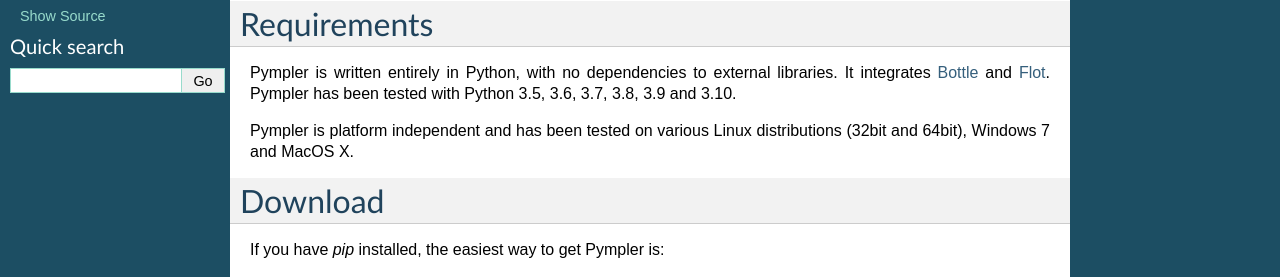
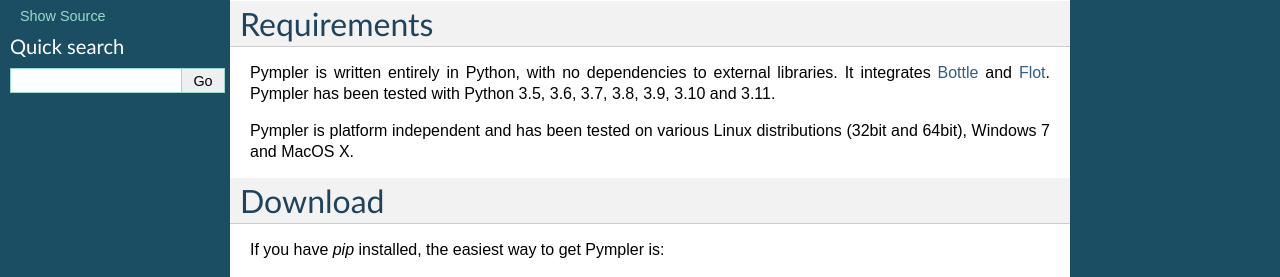
Before and after one commit to pympler/pympler, a Sphinx documentation site: the page built from doc/source/intro.rst, in a window 1280 px wide. Shown: the part 296-573 px from the top of the page. Built offline with Sphinx 7.4.7, drawn with Linux system fonts in a browser that asks for light colours.

Commit message:
Document 3.11 support

```diff
--- a/doc/source/intro.rst
+++ b/doc/source/intro.rst
@@ -23,7 +23,7 @@ Requirements
 Pympler is written entirely in Python, with no dependencies to external
 libraries. It integrates `Bottle <http://bottlepy.org>`_ and
 `Flot <http://www.flotcharts.org>`_. Pympler has been tested with
-Python 3.5, 3.6, 3.7, 3.8, 3.9 and 3.10.
+Python 3.5, 3.6, 3.7, 3.8, 3.9, 3.10 and 3.11.
 
 Pympler is platform independent and has been tested on various Linux
 distributions (32bit and 64bit), Windows 7 and MacOS X.
--- a/setup.py
+++ b/setup.py
@@ -83,6 +83,7 @@ def run_setup(include_tests=0):
                        'Programming Language :: Python :: 3.8',
                        'Programming Language :: Python :: 3.9',
                        'Programming Language :: Python :: 3.10',
+                       'Programming Language :: Python :: 3.11',
                        'Topic :: Software Development :: Bug Tracking',
                        ],
           cmdclass={'try': PreinstallTestCommand,
```
Also changed, not shown: README.md (+2 -2 lines).
